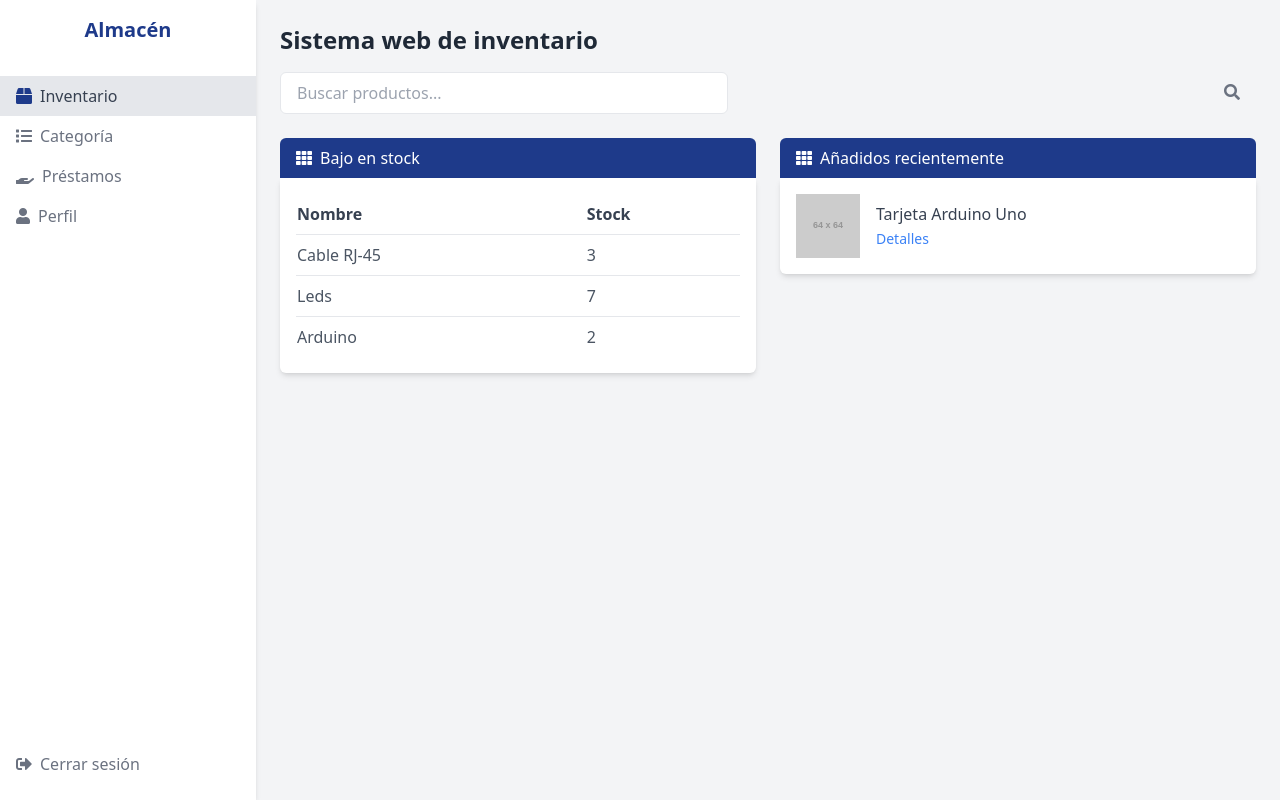
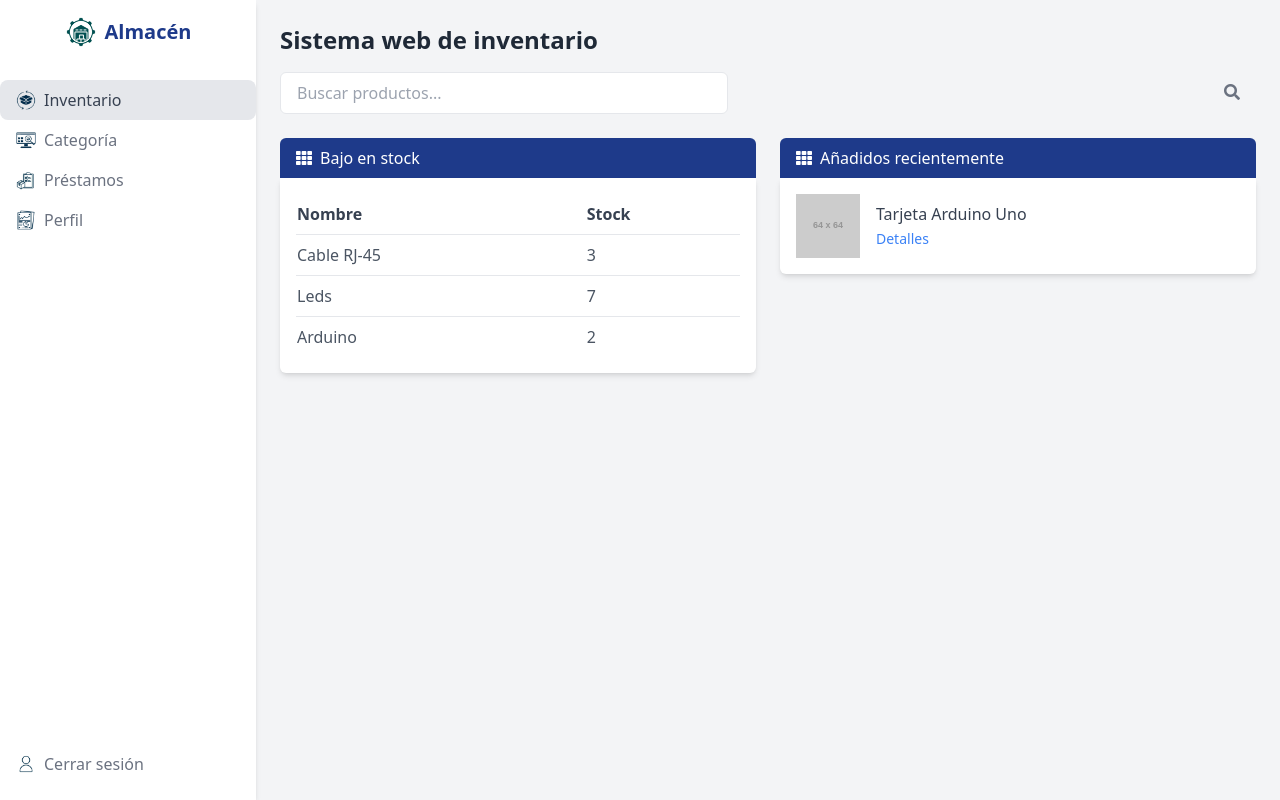
Before and after one commit to 223eduardo/UTLinventariomaria, a PHP site: page /inventarioini.php in a window 1280 px wide. Run offline with PHP 8.4, Linux system fonts and the light colour scheme; grey boxes labelled with a size stand in for pictures from a placeholder-image service; some libraries are stand-ins or nearby versions.

Commit message:
Update inventarioini.php

```diff
--- a/inventarioini.php
+++ b/inventarioini.php
@@ -12,37 +12,39 @@ echo '
 <body class="bg-gray-100 font-sans">
     <div class="flex h-screen">
         <!-- Sidebar -->
-        <div class="w-1/5 bg-white shadow-md">
-            <div class="p-4 text-center">
+<div class="w-1/5 bg-white shadow-md relative">
+    <div class="p-4 flex items-center justify-center">
+        <img src="icons_login/imagen3.png" class="w-8 h-8 mr-2">
         <h1 class="text-xl font-bold text-blue-900">Almacén</h1>
     </div>
     <nav class="mt-4">
         <ul>
-                    <li class="flex items-center px-4 py-2 bg-gray-200">
-                        <i class="fas fa-box text-blue-900 mr-2"></i>
-                        <span class="text-gray-700" onclick=(cambiarParametrom("c"))>Inventario</span>
+            <li class="flex items-center px-4 py-2 bg-gray-200 rounded-lg transition-all duration-300 hover:bg-blue-100">
+                <img src="icons_login/1.png" class="w-5 h-5 mr-2">
+                <span class="text-gray-700 font-medium hover:text-blue-900" onclick=(cambiarParametrom("c"))>Inventario</span>
             </li>
-                    <li class="flex items-center px-4 py-2">
-                        <i class="fas fa-list text-gray-500 mr-2"></i>
-                        <span class="text-gray-500">Categoría</span>
+            <li class="flex items-center px-4 py-2 rounded-lg transition-all duration-300 hover:bg-blue-100">
+                <img src="icons_login/2.png" class="w-5 h-5 mr-2">
+                <span class="text-gray-500 hover:text-blue-900">Categoría</span>
             </li>
-                    <li class="flex items-center px-4 py-2">
-                        <i class="fas fa-hand-holding text-gray-500 mr-2"></i>
-                        <span class="text-gray-500">Préstamos</span>
+            <li class="flex items-center px-4 py-2 rounded-lg transition-all duration-300 hover:bg-blue-100">
+                <img src="icons_login/3.png" class="w-5 h-5 mr-2">
+                <span class="text-gray-500 hover:text-blue-900">Préstamos</span>
             </li>
-                    <li class="flex items-center px-4 py-2">
-                        <i class="fas fa-user text-gray-500 mr-2"></i>
-                        <span class="text-gray-500" onclick=(cam0())>Perfil</span>
+            <li class="flex items-center px-4 py-2 rounded-lg transition-all duration-300 hover:bg-blue-100">
+                <img src="icons_login/4.png" class="w-5 h-5 mr-2">
+                <span class="text-gray-500 hover:text-blue-900" onclick=(cam0())>Perfil</span>
             </li>
         </ul>
     </nav>
-            <div class="absolute bottom-4 w-full">
-                <button class="flex items-center px-4 py-2 w-full text-gray-500">
-                    <i class="fas fa-sign-out-alt text-gray-500 mr-2"></i>
+    <div class="absolute bottom-4 left-0 w-full">
+        <button class="flex items-center px-4 py-2 w-full text-gray-500 rounded-lg transition-all duration-300 hover:bg-blue-100">
+            <img src="icons_login/5.png" class="w-5 h-5 mr-2">
             <span onclick="ser()">Cerrar sesión</span>
         </button>
     </div>
 </div>
+
         <!-- Contenido Principal -->
         <div class="flex-1 p-6">
             <h1 class="text-2xl font-bold text-gray-800">Sistema web de inventario</h1>
```
Lines whose indentation alone changed are shown as unchanged.
